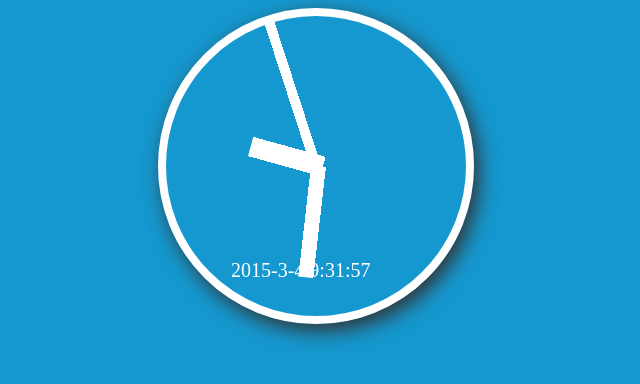
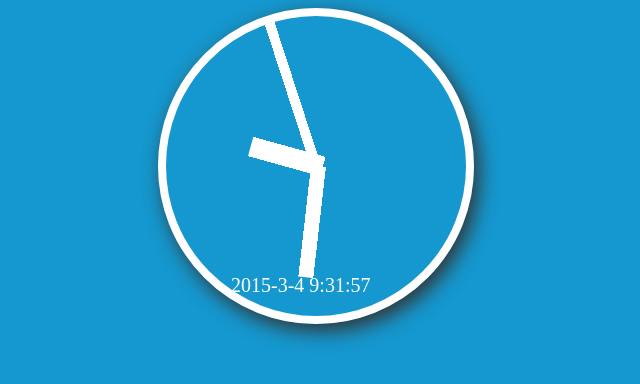
Before and after one commit to 0sylvanas/0sylvanas.github.io, a plain HTML site: page rotate-moveclock/index.html in a window 1280 px wide. Shown: the whole page, without its empty margins (324-964 px from the left). Drawn offline with nearby package versions, Linux system fonts and the light colour scheme.

Commit message:
不间断的时钟&电子钟

```diff
--- a/rotate-moveclock/index.html
+++ b/rotate-moveclock/index.html
@@ -14,7 +14,7 @@
         .minutehelf{margin-top: 37.5px;height: 112.5px;background-color: #fff;}
         .hour{width: 20px;height: 300px;}
         .hourhelf{margin-top: 77px;height: 75px;background-color: #fff;}
-        #clock{position: relative;top: -65px;left: 0;margin: 0 auto;width: 170px;color: #fff;font-size: 20px;}
+        #clock{position: relative;top: -50px;left: 0;margin: 0 auto;width: 170px;color: #fff;font-size: 20px;}
     </style>
     <body>
         <div class="box">
```
